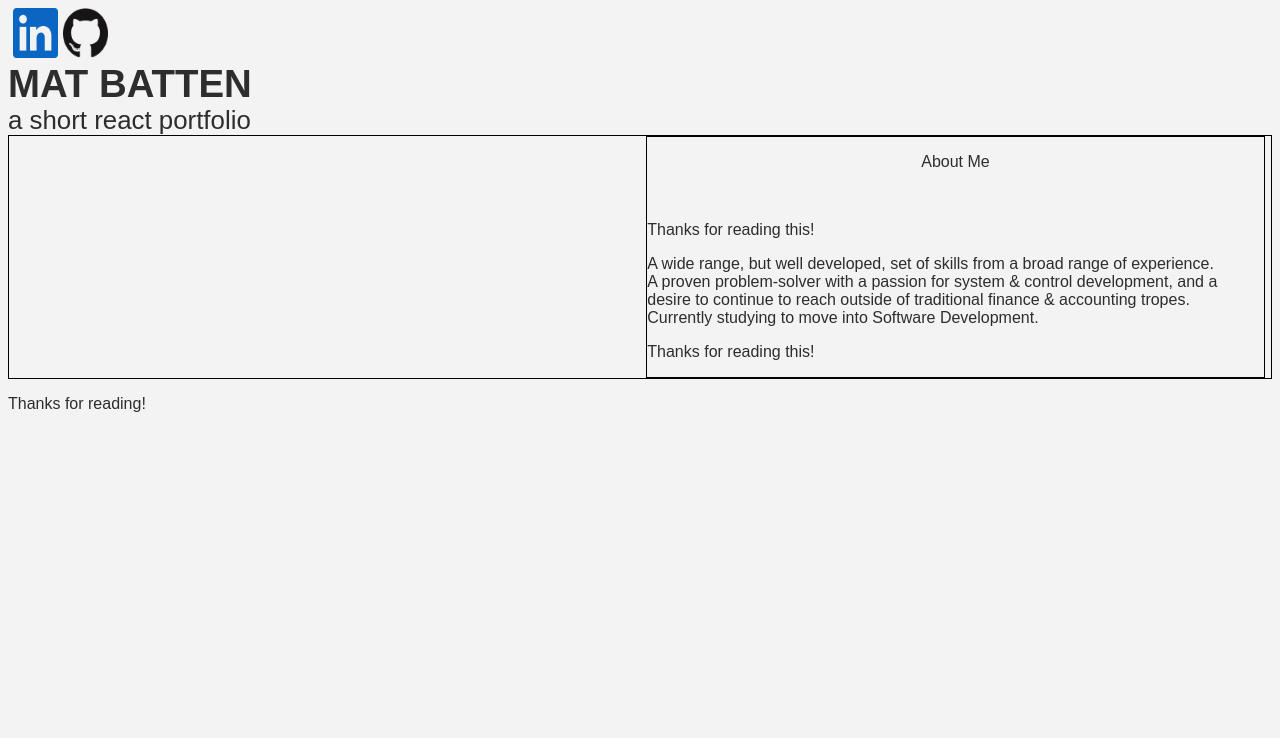
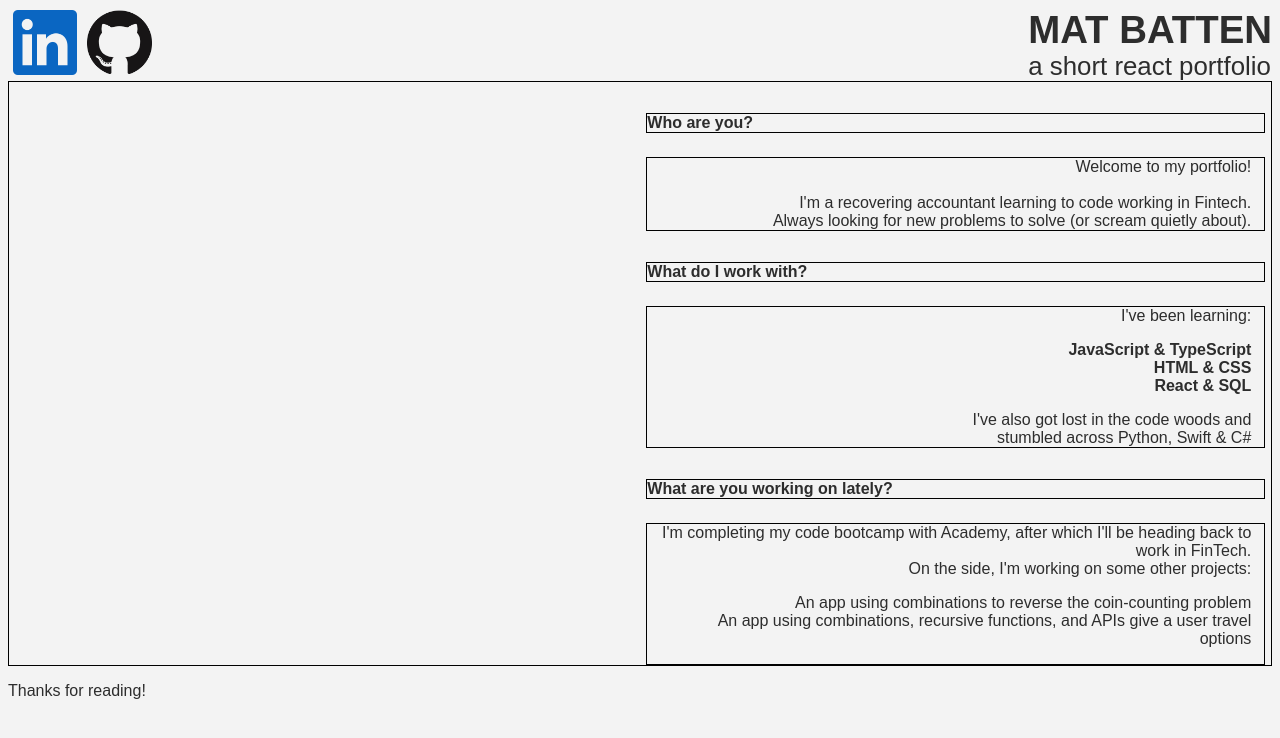
Before and after one commit to mat-projects/portfolio-frontend, a React (Create React App) app: page / in a window 1280 px wide. Shown: the top 738 px of the page. Built offline with nearby package versions, Linux system fonts and the light colour scheme.

Commit message:
finished populating the bio section

```diff
--- a/public/style.css
+++ b/public/style.css
@@ -8,32 +8,10 @@ html {
     font-family: Arial, Helvetica, sans-serif;
   }
 
-.row::after {
-    content: "";
-    clear: both;
-    display: table;
-  }
-[className*="col-"] {
-    float: left;
-    padding: 15px;
-    border: 1px solid red;
-  }
-  .col-1 {width: 8.33%;}
-  .col-2 {width: 16.66%;}
-  .col-3 {width: 25%;}
-  .col-4 {width: 33.33%;}
-  .col-5 {width: 41.66%;}
-  .col-6 {width: 50%;}
-  .col-7 {width: 58.33%;}
-  .col-8 {width: 66.66%;}
-  .col-9 {width: 75%;}
-  .col-10 {width: 83.33%;}
-  .col-11 {width: 91.66%;}
-  .col-12 {width: 100%;}
-
-[className*="header"] {
+.header {
     display: flex;
     flex-direction: row;
+    column-gap: 2px;
     width: 100%;
 }
 .headerlogobar {
@@ -44,15 +22,20 @@ html {
     margin-left: 5px;
 }
 .headerimg {
-    padding-right: 5px;
-    width: 50px;
-    height: 50px;
+    padding-right: 10px;
+    height: 5.02vw;
+}
+@media screen and (max-width: 1000px) {
+    .headerimg {
+        height: 50px;
+        padding-right: 5px;
+    }
 }
 
 .headertext {
     display: flex;
     flex-direction: column;
-
+    margin-left: auto;
 }
 .header--title {
     font-weight: bold;
@@ -92,16 +75,23 @@ main {
     margin-left: 50.5%;
     margin-right: 0.5%;
     width: 49%;
+}
+.bio--heading {
+    margin-top: 5%;
+    text-align: left;
+    font-weight: bold;
+    width: 100%;
     border: solid 1px black;
 }
-
-.bio--heading {
-    /* margin-left: 0%;
-    margin-right: auto; */
-    text-align: center;
-    font-weight: 200;
+.bio--summary {
+    margin-top: 1%;
+    padding-right: 2%;
+    text-align: right;
     width: 100%;
-    border: solid 0px black;
+    border: solid 1px black;
+}
+.bio--list {
+    list-style-type: none
 }
 
 /* footer{
--- a/src/components/header.tsx
+++ b/src/components/header.tsx
@@ -4,9 +4,7 @@ import github from "././images/GitHub.png";
 export default function Header(): JSX.Element {
   return (
     <>
-    <div className="row">
-
-        <div className="col-1">
+      <div className="header">
         <div className="headerlogobar">
           <a
             href="https://www.linkedin.com/in/mat-batten"
@@ -23,16 +21,11 @@ export default function Header(): JSX.Element {
             <img className="headerimg" src={github} alt="GitHub"></img>
           </a>
         </div>
-        </div>
-
-        <div className="col-8">
           <div className="headertext">
             <div className="header--title">MAT BATTEN</div>
             <div className="header--description">a short react portfolio</div>
           </div>
       </div>
-
-      </div>
     </>
   );
 }
--- a/src/components/main/bio.tsx
+++ b/src/components/main/bio.tsx
@@ -2,14 +2,31 @@ export default function Bio(): JSX.Element {
   return (
     <div className="bio">
       <div className="bio--text">
-        <p className="bio--heading">About Me</p><br />
-        <p>Thanks for reading this!</p>
-        <p>
-          A wide range, but well developed, set of skills from a broad range of experience. <br />
-          A proven problem-solver with a passion for system & control development, and a desire to continue to reach outside of traditional finance & accounting tropes.<br />
-          Currently studying to move into Software Development. <br />
-        </p>
-        <p>Thanks for reading this!</p>
+        <div className="bio--heading">Who are you?</div><br />
+        <div className="bio--summary">
+          Welcome to my portfolio!<br /><br />
+          I'm a recovering accountant learning to code working in Fintech.<br />
+          Always looking for new problems to solve (or scream quietly about).<br />
+        </div>
+        <div className="bio--heading">What do I work with?</div><br />
+        <div className="bio--summary">
+          I've been learning:<br />
+          <ul className="bio--list">
+            <li><strong>JavaScript & TypeScript</strong></li>
+            <li><strong>HTML & CSS</strong></li>
+            <li><strong>React & SQL</strong></li>
+          </ul>
+          I've also got lost in the code woods and <br />stumbled across Python, Swift & C#<br />
+        </div>
+        <div className="bio--heading">What are you working on lately?</div><br />
+        <div className="bio--summary">
+          I'm completing my code bootcamp with Academy, after which I'll be heading back to work in FinTech.<br />
+          On the side, I'm working on some other projects:<br />
+          <ul className="bio--list">
+            <li>An app using combinations to reverse the coin-counting problem</li>
+            <li>An app using combinations, recursive functions, and APIs give a user travel options</li>
+          </ul>
+        </div>
       </div>
     </div>
   );
```
Lines whose indentation alone changed are shown as unchanged.
